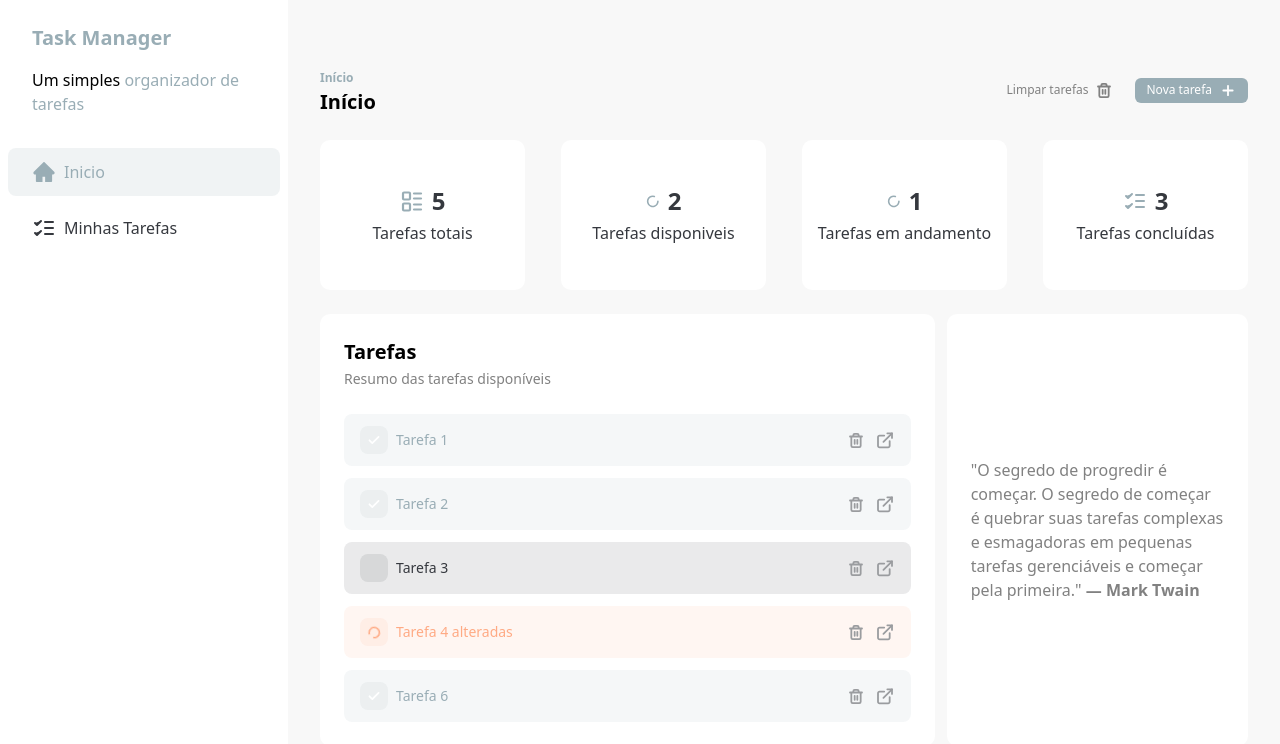
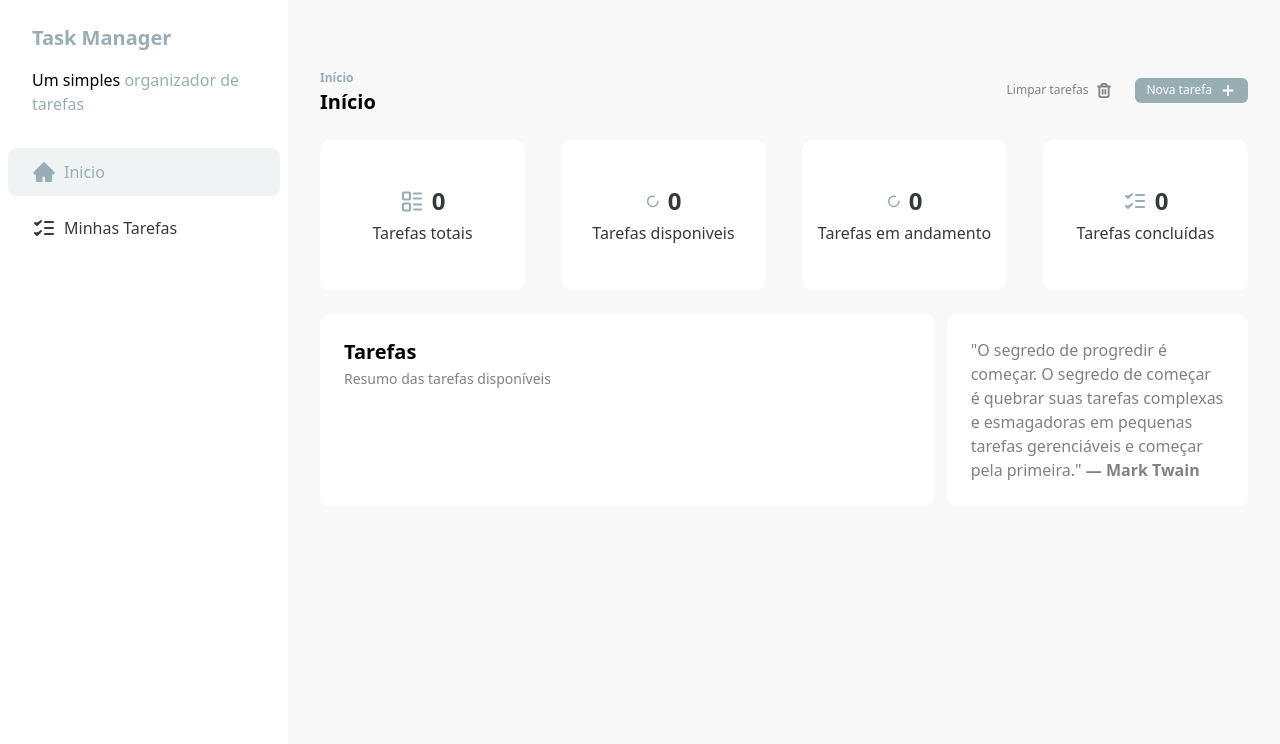
Before and after one commit to gmagnani/task-manager, a React (Vite) app: page / in a window 1280 px wide. Shown: the top 744 px of the page. Built offline with nearby package versions, Linux system fonts and the light colour scheme; data requests are answered from the project's data file.

Commit message:
feat: implement delete all tasks functionality with confirmation and success/error feedback

```diff
--- a/db.json
+++ b/db.json
@@ -1,40 +1,4 @@
 {
-  "tasks": [
-    {
-      "id": "1",
-      "title": "Tarefa 1",
-      "description": "Descrição da tarefa 1",
-      "time": "morning",
-      "status": "done"
-    },
-    {
-      "id": "2",
-      "title": "Tarefa 2",
-      "description": "Descrição da tarefa 2",
-      "time": "afternoon",
-      "status": "done"
-    },
-    {
-      "id": "3",
-      "title": "Tarefa 3",
-      "description": "Descrição da tarefa 3",
-      "time": "night",
-      "status": "pending"
-    },
-    {
-      "id": "4",
-      "title": "Tarefa 4 alteradas",
-      "description": "Descrição da tarefa 4",
-      "time": "morning",
-      "status": "in_progress"
-    },
-    {
-      "id": "6",
-      "title": "Tarefa 6",
-      "description": "Descrição da tarefa 6",
-      "time": "night",
-      "status": "done"
-    }
-  ],
+  "tasks": [],
   "$schema": "./node_modules/json-server/schema.json"
 }
--- a/src/components/Header.jsx
+++ b/src/components/Header.jsx
@@ -2,9 +2,23 @@ import { useState } from 'react'
 import { AddIcon, TrashIcon } from '../assets/icons'
 import AddTaskDialog from './AddTaskDialog'
 import Button from './Button'
+import { useDeleteAllTasks } from '../hooks/data/use-delete-all-tasks'
+import { toast } from 'sonner'
 
 const Header = ({ title, subtitle }) => {
   const [isAddDialogOpen, setIsAddDialogOpen] = useState(false)
+  const { mutate: deleteAllTasks } = useDeleteAllTasks()
+  const handleDeleteAllTasks = () => {
+    deleteAllTasks(undefined, {
+      onSuccess: () => {
+        toast.success('Tarefas deletadas com sucesso!')
+      },
+      onError: () => {
+        toast.error('Erro ao deletar tarefas!')
+      },
+    })
+  }
+
   return (
     <div className="flex justify-between w-full">
       <div>
@@ -12,7 +26,7 @@ const Header = ({ title, subtitle }) => {
         <h2 className="font-semibold text-xl">{title}</h2>
       </div>
       <div className="flex items-center gap-3">
-        <Button color="ghost">
+        <Button color="ghost" onClick={handleDeleteAllTasks}>
           Limpar tarefas <TrashIcon />
         </Button>
         <Button color="primary" onClick={() => setIsAddDialogOpen(true)}>
--- /dev/null
+++ b/src/hooks/data/use-delete-all-tasks.js
@@ -0,0 +1,27 @@
+import { useMutation, useQueryClient } from '@tanstack/react-query'
+import { api } from '../../lib/axios'
+import { taskMutationKeys } from '../../keys/mutation'
+import { taskQueryKeys } from '../../keys/queries'
+
+export const useDeleteAllTasks = () => {
+  const queryClient = useQueryClient()
+
+  return useMutation({
+    mutationKey: taskMutationKeys.deleteAll(),
+    mutationFn: async () => {
+      const { data: tasks } = await api.get('/tasks')
+
+      const deletePromises = tasks.map((task) =>
+        api.delete(`/tasks/${task.id}`)
+      )
+
+      await Promise.all(deletePromises)
+    },
+    onSuccess: () => {
+      queryClient.setQueryData(taskQueryKeys.getAll(), [])
+    },
+    onError: () => {
+      throw new Error()
+    },
+  })
+}
--- a/src/keys/mutation.js
+++ b/src/keys/mutation.js
@@ -2,4 +2,5 @@ export const taskMutationKeys = {
   add: () => ['addTask'],
   update: (id) => ['updateTask', id],
   delete: (id) => ['deleteTask', id],
+  deleteAll: () => ['deleteAllTasks'],
 }
```
